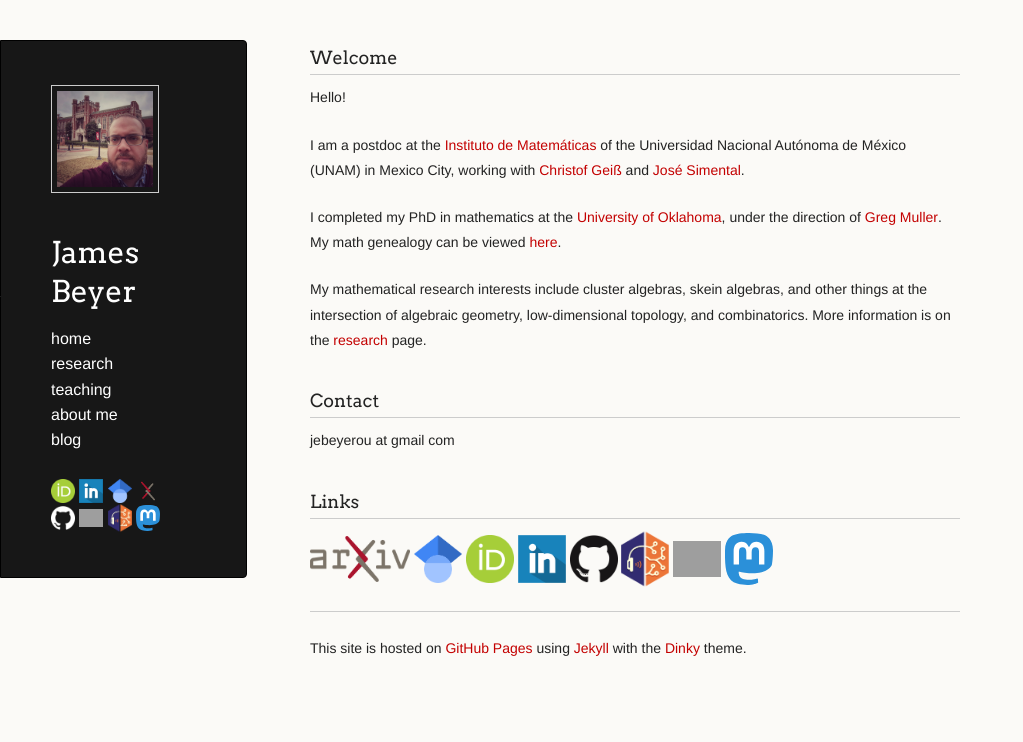
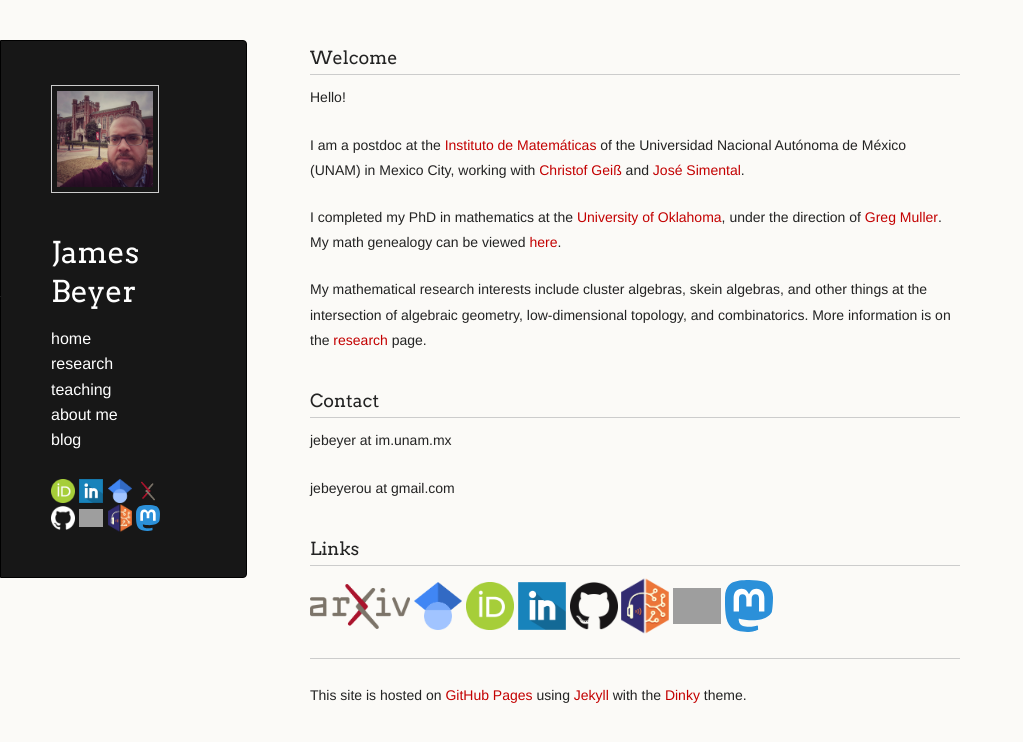
Before and after one commit to jebeyer/jebeyer.github.io, a Jekyll site: the page built from index.md, in a window 1280 px wide. Shown: the top 742 px of the page, without its empty margins (0-1023 px from the left). Built offline with Jekyll 4.4.1, drawn with Linux system fonts in a browser that asks for light colours; a script that is not in the unit is left out; our own code applies the rules of GitHub Pages for plain Markdown files; grey boxes are pictures that could not be loaded.

Commit message:
Update index.md

```diff
--- a/index.md
+++ b/index.md
@@ -14,7 +14,9 @@
 
 ### Contact
 
-jebeyerou at gmail com
+jebeyer at im.unam.mx
+
+jebeyerou at gmail.com
 
 ### Links
 
```
